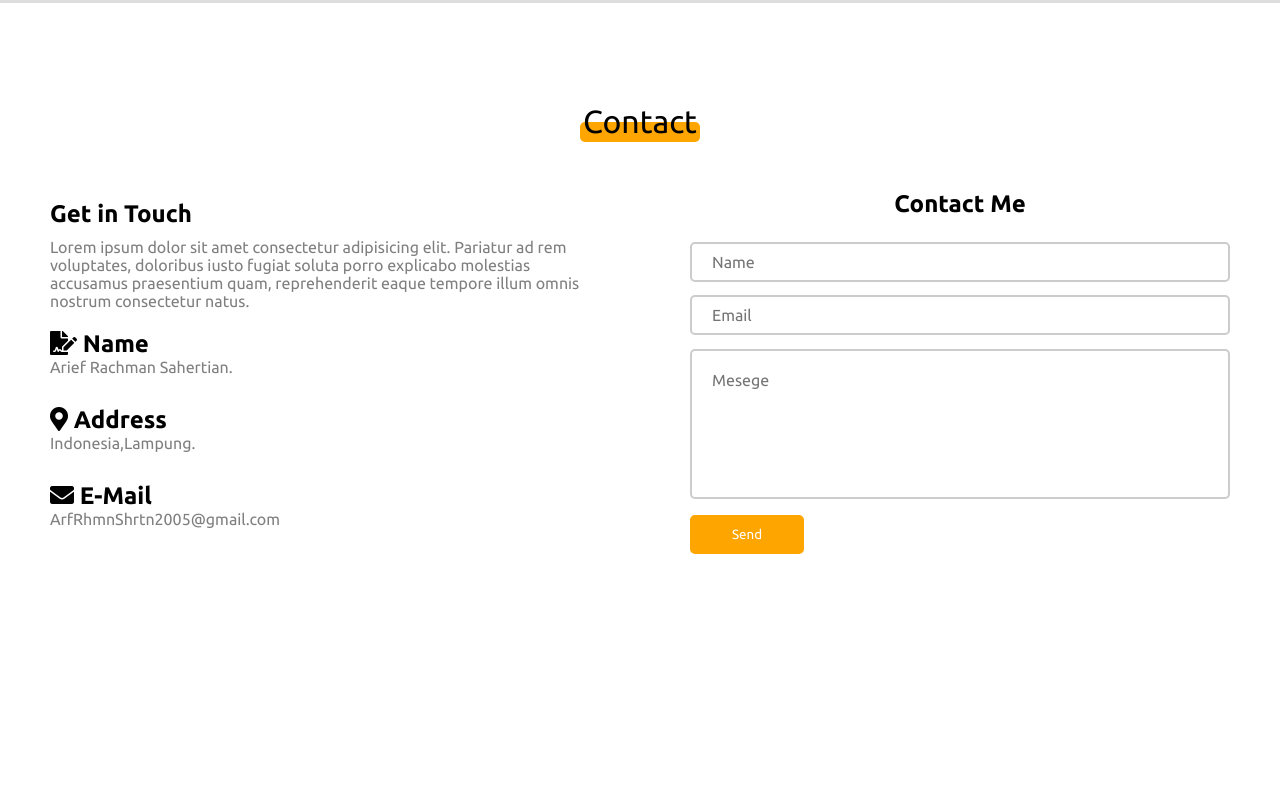
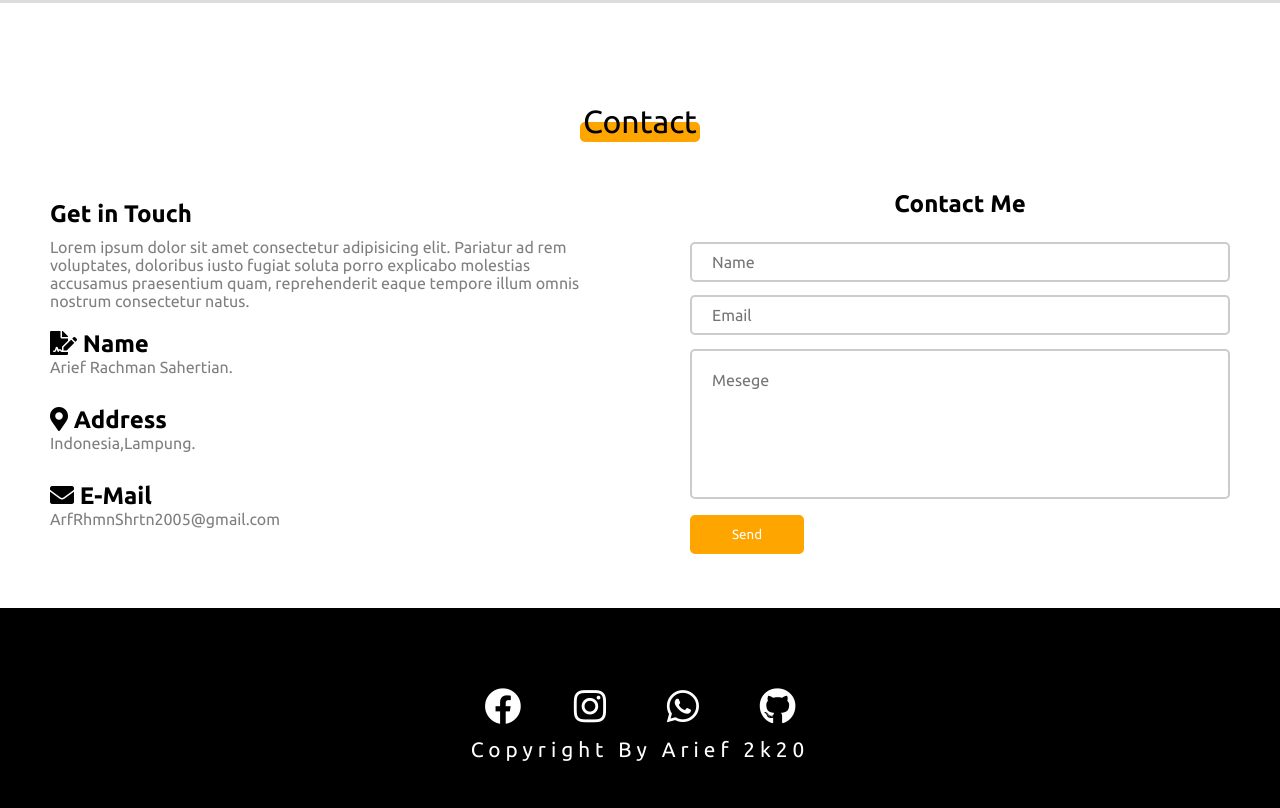
Before and after one commit to arfrhmnshrtn/portfolio-arief, a plain HTML site: page index.html in a window 1280 px wide. Shown: the part 2350-3158 px from the top of the page. Before the commit the page ends 2958 px from the top, so only its background shows below. Drawn offline with Linux system fonts and the light colour scheme.

Commit message:
menambahkan footer

```diff
--- a/index.html
+++ b/index.html
@@ -168,6 +168,31 @@
             </div>
         </section>
         <!-- tutup contack -->
+
+        <!-- footer -->
+        <section class="footer" id="footer">
+            <div class="wrapper">
+                <div class="icon fb">
+                    <p>Facebook</p>
+                    <a href=""><i class="fab fa-facebook"></i></a>
+                </div>
+                <div class="icon ig">
+                    <p>Instagram</p>
+                    <a href=""><i class="fab fa-instagram"></i></a>
+                </div>
+                <div class="icon wa">
+                    <p>Whatsapp</p>
+                    <a href=""><i class="fab fa-whatsapp"></i></a>
+                </div>
+                <div class="icon github">
+                    <p>Github</p>
+                    <a href=""><i class="fab fa-github"></i></a>
+                </div>
+
+            </div>
+            <div class="text-footer"><p class="copyright">Copyright By Arief 2k20</p></div>
+        </section>
+        <!-- tutup footer -->
     </div>
     <script src="script.js"></script>
 </body>
--- a/style.css
+++ b/style.css
@@ -390,6 +390,77 @@ html{
     border: 1px solid orange;
     color: orange;
 }
+
+/* footer */
+#footer{
+    height: 200px;
+    background: black;
+    overflow: hidden;
+}
+#footer .wrapper{
+    display: flex;
+    justify-content: center;
+    align-items: flex-end;
+    height: 60%;
+}
+#footer .wrapper .icon a{
+    font-size: 2.3em;
+    color: #fff;
+    margin: 20px;
+    cursor: pointer;
+    transition: all 0.5s ease;
+}
+
+#footer .wrapper .icon p{
+    color: black;
+    background: white;
+    padding: 10px;
+    border-radius: 5px;
+    margin-bottom: 10px;
+    display: block;
+    text-align: center;
+    position: relative;
+    transition: all 0.5s ease;
+    top: -100px;
+    /* z-index: 999; */
+}
+#footer .wrapper .icon p::before{
+    content: "";
+    position: absolute;
+    /* right: 100px; */
+    top: 30px;
+    left: 32%;
+    height: 15px;
+    width: 15px;
+    background: white;
+    transform: rotate(45deg);
+}
+#footer .text-footer .copyright{
+    color: white;
+    font-size: 1.3em;
+    text-align: center;
+    margin-top: 10px;
+    height: 40%;
+    letter-spacing: 5px;
+
+}
+#footer .wrapper .icon:hover p{
+    color: #000;
+    display: block;
+    top: 0;
+}
+#footer .wrapper .fb a:hover{
+    color: #3b5998;
+}
+#footer .wrapper .ig a:hover{
+    color: #E1306C;
+}
+#footer .wrapper .wa a:hover{
+    color: #4FCE5D;
+}
+#footer .wrapper .github a:hover{
+    color: rgb(85, 82, 82);
+}
 @media screen and (max-width: 768px){
     .header.sticky{
         padding: 10px;
@@ -479,12 +550,22 @@ html{
     .projek .bawah img{
         margin: 15px;
     }
+
     .contact .content-contact{
         grid-template-columns: 1fr;
     }
+    .contact .content-contact .kiri-contact{
+        margin-bottom: 0;
+    }
+    .contact .content-contact .kanan-contact{
+        margin-top: -80px;
+    }
+    .contact .content-contact .kiri-contact .cloud{
+        margin-bottom: 10px;
+    }
 }
 
-@media screen and (max-width: 480px){
+@media screen and (max-width: 558px){
     .header .bars{
         left: 80%;
     }
@@ -527,4 +608,10 @@ html{
         height: 50px;
         width: 50px;
     }
+    .contact .content-contact{
+        margin: 15px;
+    }
+    #footer .wrapper .icon a{
+        font-size: 2em;
+    }
 }
```
